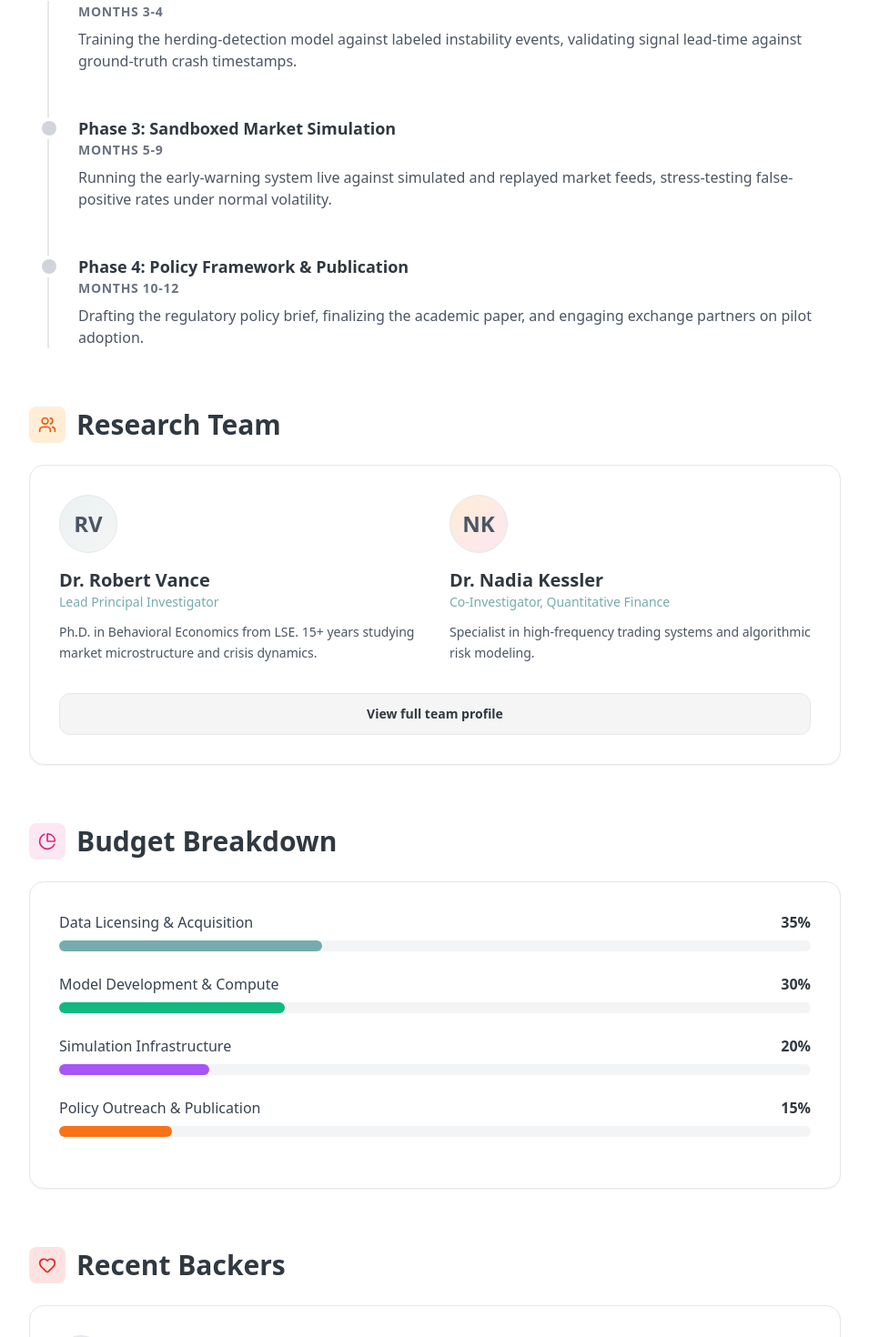
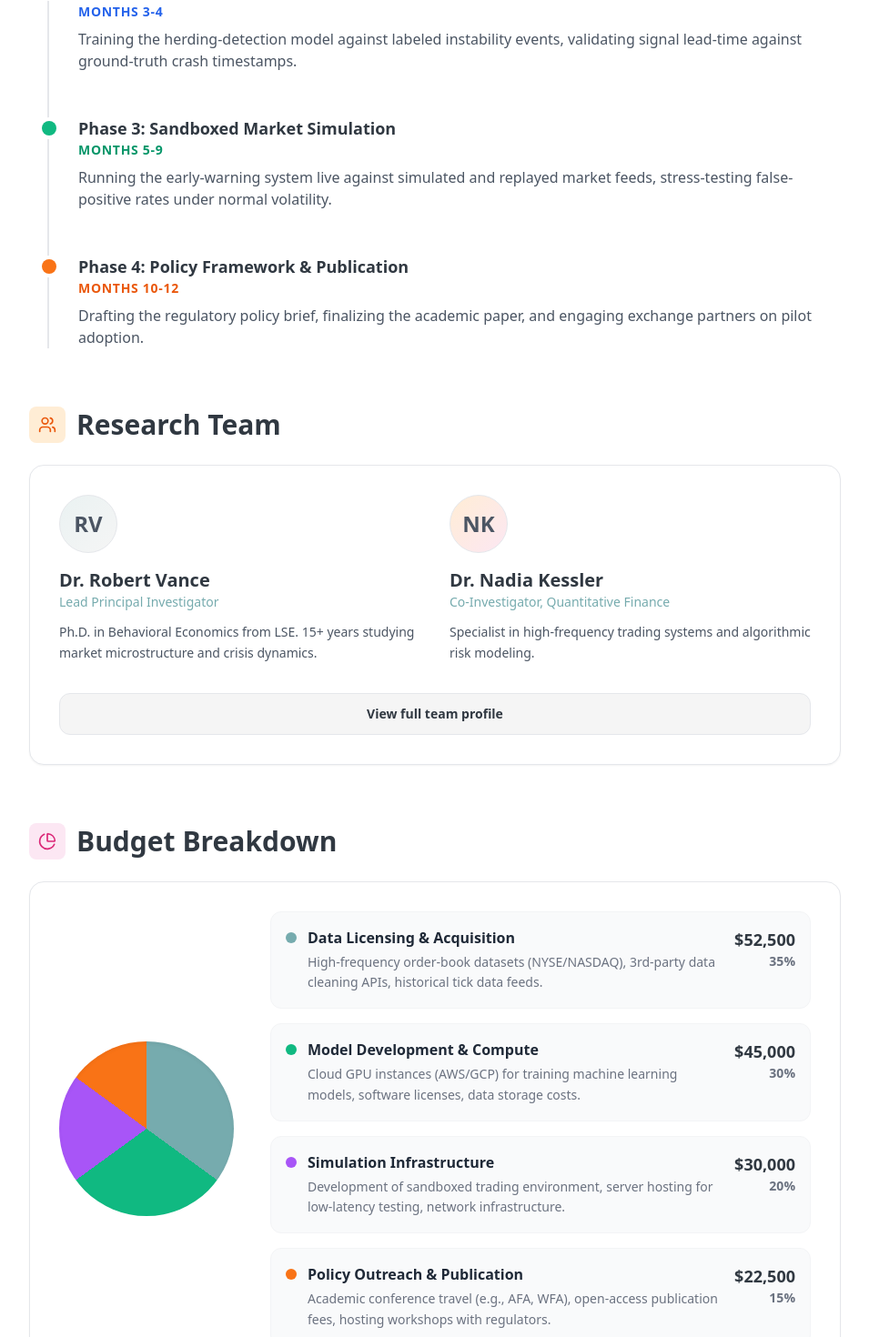
Before and after one commit to valeriex113/tensci, a React (Create React App) app: page /proposal/1 in a window 1280 px wide. Shown: the part 2920-4390 px from the top of the page at 91% size, without its empty margins (324-1279 px from the left). Built offline with nearby package versions, Linux system fonts and the light colour scheme.

Commit message:
edited examplle proposal

```diff
--- a/src/pages/example_prop.js
+++ b/src/pages/example_prop.js
@@ -1,7 +1,6 @@
 import React from "react";
 import { Link } from "react-router";
-import * as ProgressPrimitive from "@radix-ui/react-progress";
-import { Users, Clock, Calendar, PieChart, Target, ChevronRight, Share, Heart, PlayCircle, MapPin, Building2, CheckCircle2 } from "lucide-react";
+import { Users, Clock, Calendar, PieChart, Target, Share, Heart, PlayCircle, MapPin, Building2, CheckCircle2 } from "lucide-react";
 import { proposalImages } from "../data/proposalImages";
 import { mockProposals } from "../data/MockData";
 
@@ -242,21 +241,21 @@ export function ExampleProps() {
                 <p className="text-gray-600">Licensing and cleaning high-frequency order-book data from five historical flash-crash periods, including the 2010 "Flash Crash" and the 2015 ETF mispricing event.</p>
               </div>
               <div className="relative pl-8">
-                <div className="absolute -left-2 top-1.5 w-4 h-4 rounded-full bg-gray-300 ring-4 ring-white"></div>
+                <div className="absolute -left-2 top-1.5 w-4 h-4 rounded-full bg-blue-500 ring-4 ring-white"></div>
                 <h3 className="text-lg font-bold" style={{ color: "#303841" }}>Phase 2: Behavioral Model Calibration</h3>
-                <span className="text-sm font-bold text-gray-500 uppercase tracking-wider mb-2 block">Months 3-4</span>
+                <span className="text-sm font-bold text-blue-600 uppercase tracking-wider mb-2 block">Months 3-4</span>
                 <p className="text-gray-600">Training the herding-detection model against labeled instability events, validating signal lead-time against ground-truth crash timestamps.</p>
               </div>
               <div className="relative pl-8">
-                <div className="absolute -left-2 top-1.5 w-4 h-4 rounded-full bg-gray-300 ring-4 ring-white"></div>
+                <div className="absolute -left-2 top-1.5 w-4 h-4 rounded-full bg-emerald-500 ring-4 ring-white"></div>
                 <h3 className="text-lg font-bold" style={{ color: "#303841" }}>Phase 3: Sandboxed Market Simulation</h3>
-                <span className="text-sm font-bold text-gray-500 uppercase tracking-wider mb-2 block">Months 5-9</span>
+                <span className="text-sm font-bold text-emerald-600 uppercase tracking-wider mb-2 block">Months 5-9</span>
                 <p className="text-gray-600">Running the early-warning system live against simulated and replayed market feeds, stress-testing false-positive rates under normal volatility.</p>
               </div>
               <div className="relative pl-8">
-                <div className="absolute -left-2 top-1.5 w-4 h-4 rounded-full bg-gray-300 ring-4 ring-white"></div>
+                <div className="absolute -left-2 top-1.5 w-4 h-4 rounded-full bg-orange-500 ring-4 ring-white"></div>
                 <h3 className="text-lg font-bold" style={{ color: "#303841" }}>Phase 4: Policy Framework & Publication</h3>
-                <span className="text-sm font-bold text-gray-500 uppercase tracking-wider mb-2 block">Months 10-12</span>
+                <span className="text-sm font-bold text-orange-600 uppercase tracking-wider mb-2 block">Months 10-12</span>
                 <p className="text-gray-600">Drafting the regulatory policy brief, finalizing the academic paper, and engaging exchange partners on pilot adoption.</p>
               </div>
             </div>
@@ -306,41 +305,76 @@ export function ExampleProps() {
               Budget Breakdown
             </h2>
             <div className="bg-white border border-gray-200 rounded-2xl p-6 sm:p-8 shadow-sm">
-              <div className="space-y-6 mb-6">
+              <div className="flex flex-col md:flex-row items-center gap-10">
+                {/* Pie Chart */}
+                <div className="w-48 h-48 rounded-full shrink-0 shadow-inner" style={{
+                  background: "conic-gradient(#76ABAE 0% 35%, #10b981 35% 65%, #a855f7 65% 85%, #f97316 85% 100%)"
+                }}></div>
+
+                {/* Itemized List */}
+                <div className="flex-1 space-y-4 w-full">
+                  <div className="flex flex-col p-4 rounded-xl bg-gray-50 border border-gray-100">
+                    <div className="flex justify-between items-start">
+                      <div className="flex items-start gap-3">
+                        <div className="w-3 h-3 rounded-full mt-1.5 shrink-0" style={{ backgroundColor: "#76ABAE" }}></div>
                         <div>
-                  <div className="flex justify-between text-base mb-2">
-                    <span className="font-medium text-gray-700">Data Licensing & Acquisition</span>
-                    <span className="font-bold" style={{ color: "#303841" }}>35%</span>
-                  </div>
-                  <div className="w-full bg-gray-100 rounded-full h-3">
-                    <div className="h-3 rounded-full" style={{ width: "35%", backgroundColor: "#76ABAE" }}></div>
+                          <span className="font-bold text-gray-800">Data Licensing & Acquisition</span>
+                          <p className="text-sm text-gray-500 mt-1 leading-relaxed">High-frequency order-book datasets (NYSE/NASDAQ), 3rd-party data cleaning APIs, historical tick data feeds.</p>
                         </div>
                       </div>
-                <div>
-                  <div className="flex justify-between text-base mb-2">
-                    <span className="font-medium text-gray-700">Model Development & Compute</span>
-                    <span className="font-bold" style={{ color: "#303841" }}>30%</span>
-                  </div>
-                  <div className="w-full bg-gray-100 rounded-full h-3">
-                    <div className="bg-emerald-500 h-3 rounded-full" style={{ width: "30%" }}></div>
+                      <div className="text-right shrink-0 ml-4">
+                        <div className="font-bold text-lg" style={{ color: "#303841" }}>${(project.goalAmount * 0.35).toLocaleString()}</div>
+                        <div className="text-sm font-semibold text-gray-500">35%</div>
                       </div>
                     </div>
+                  </div>
+
+                  <div className="flex flex-col p-4 rounded-xl bg-gray-50 border border-gray-100">
+                    <div className="flex justify-between items-start">
+                      <div className="flex items-start gap-3">
+                        <div className="w-3 h-3 rounded-full mt-1.5 shrink-0 bg-emerald-500"></div>
                         <div>
-                  <div className="flex justify-between text-base mb-2">
-                    <span className="font-medium text-gray-700">Simulation Infrastructure</span>
-                    <span className="font-bold" style={{ color: "#303841" }}>20%</span>
-                  </div>
-                  <div className="w-full bg-gray-100 rounded-full h-3">
-                    <div className="bg-purple-500 h-3 rounded-full" style={{ width: "20%" }}></div>
+                          <span className="font-bold text-gray-800">Model Development & Compute</span>
+                          <p className="text-sm text-gray-500 mt-1 leading-relaxed">Cloud GPU instances (AWS/GCP) for training machine learning models, software licenses, data storage costs.</p>
                         </div>
                       </div>
+                      <div className="text-right shrink-0 ml-4">
+                        <div className="font-bold text-lg" style={{ color: "#303841" }}>${(project.goalAmount * 0.30).toLocaleString()}</div>
+                        <div className="text-sm font-semibold text-gray-500">30%</div>
+                      </div>
+                    </div>
+                  </div>
+
+                  <div className="flex flex-col p-4 rounded-xl bg-gray-50 border border-gray-100">
+                    <div className="flex justify-between items-start">
+                      <div className="flex items-start gap-3">
+                        <div className="w-3 h-3 rounded-full mt-1.5 shrink-0 bg-purple-500"></div>
                         <div>
-                  <div className="flex justify-between text-base mb-2">
-                    <span className="font-medium text-gray-700">Policy Outreach & Publication</span>
-                    <span className="font-bold" style={{ color: "#303841" }}>15%</span>
+                          <span className="font-bold text-gray-800">Simulation Infrastructure</span>
+                          <p className="text-sm text-gray-500 mt-1 leading-relaxed">Development of sandboxed trading environment, server hosting for low-latency testing, network infrastructure.</p>
                         </div>
-                  <div className="w-full bg-gray-100 rounded-full h-3">
-                    <div className="bg-orange-500 h-3 rounded-full" style={{ width: "15%" }}></div>
+                      </div>
+                      <div className="text-right shrink-0 ml-4">
+                        <div className="font-bold text-lg" style={{ color: "#303841" }}>${(project.goalAmount * 0.20).toLocaleString()}</div>
+                        <div className="text-sm font-semibold text-gray-500">20%</div>
+                      </div>
+                    </div>
+                  </div>
+
+                  <div className="flex flex-col p-4 rounded-xl bg-gray-50 border border-gray-100">
+                    <div className="flex justify-between items-start">
+                      <div className="flex items-start gap-3">
+                        <div className="w-3 h-3 rounded-full mt-1.5 shrink-0 bg-orange-500"></div>
+                        <div>
+                          <span className="font-bold text-gray-800">Policy Outreach & Publication</span>
+                          <p className="text-sm text-gray-500 mt-1 leading-relaxed">Academic conference travel (e.g., AFA, WFA), open-access publication fees, hosting workshops with regulators.</p>
+                        </div>
+                      </div>
+                      <div className="text-right shrink-0 ml-4">
+                        <div className="font-bold text-lg" style={{ color: "#303841" }}>${(project.goalAmount * 0.15).toLocaleString()}</div>
+                        <div className="text-sm font-semibold text-gray-500">15%</div>
+                      </div>
+                    </div>
                   </div>
                 </div>
               </div>
```
Lines whose indentation alone changed are shown as unchanged.
